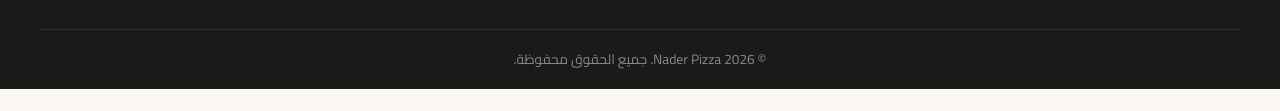
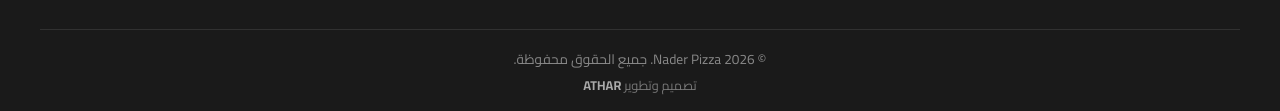
Before and after one commit to nadinmalaki-star/Nader-Pizza, a plain HTML site: page index.html in a window 1280 px wide. Shown: the part 4980-5091 px from the top of the page. Before the commit the page ends 5069 px from the top, so only its background shows below. Drawn offline with Linux system fonts and the light colour scheme.

Commit message:
Add ATHAR studio design credit to footer

```diff
--- a/css/style.css
+++ b/css/style.css
@@ -561,7 +561,13 @@ a.contact-card:hover { border-color: var(--primary); }
   padding: 18px 0;
   font-size: .85rem;
   color: #888;
+  display: flex;
+  flex-direction: column;
+  gap: 4px;
 }
+.footer-credit { font-size: .8rem; color: #777; }
+.footer-credit a { color: #aaa; font-weight: 700; transition: color .2s; }
+.footer-credit a:hover { color: var(--primary); }
 
 /* Cart Drawer */
 .cart-overlay, .modal-overlay {
--- a/index.html
+++ b/index.html
@@ -230,7 +230,10 @@
         </a>
       </div>
     </div>
-    <div class="footer-bottom">© 2026 Nader Pizza. جميع الحقوق محفوظة.</div>
+    <div class="footer-bottom">
+      © 2026 Nader Pizza. جميع الحقوق محفوظة.
+      <span class="footer-credit">تصميم وتطوير <a href="https://studioathar.studio/" target="_blank" rel="noopener">ATHAR</a></span>
+    </div>
   </footer>
 
   <!-- Cart Drawer -->
```
